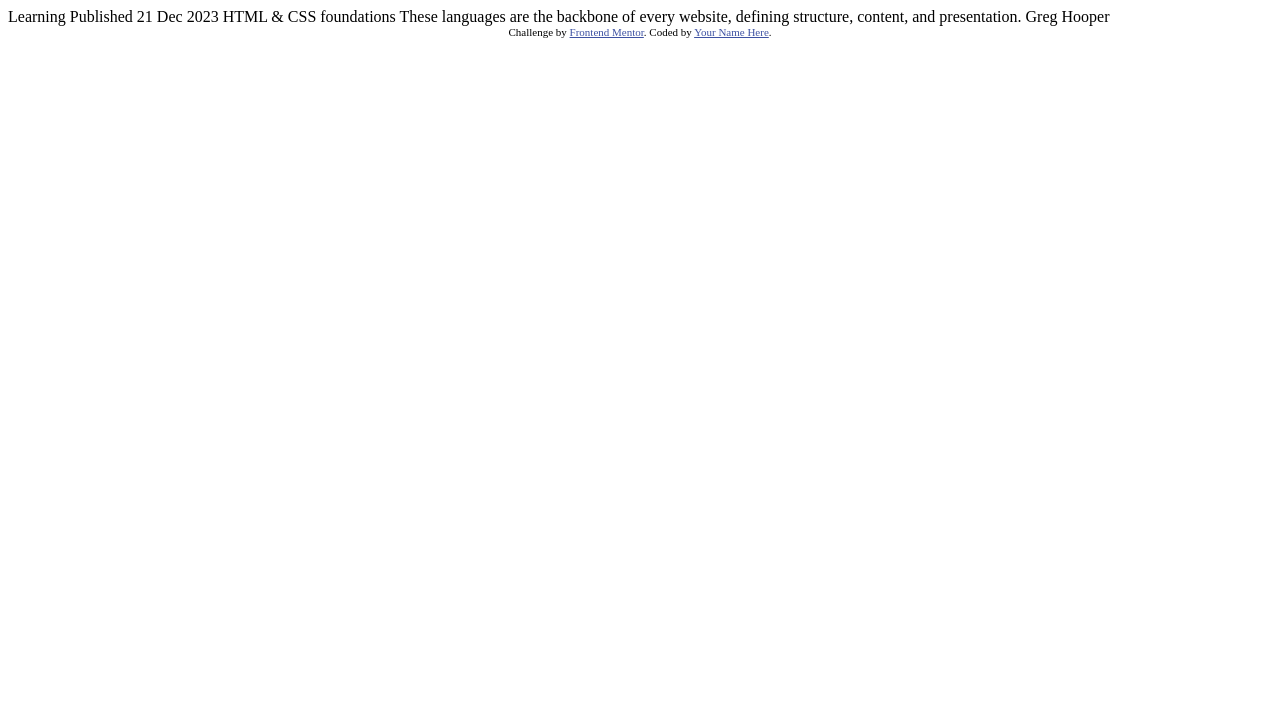
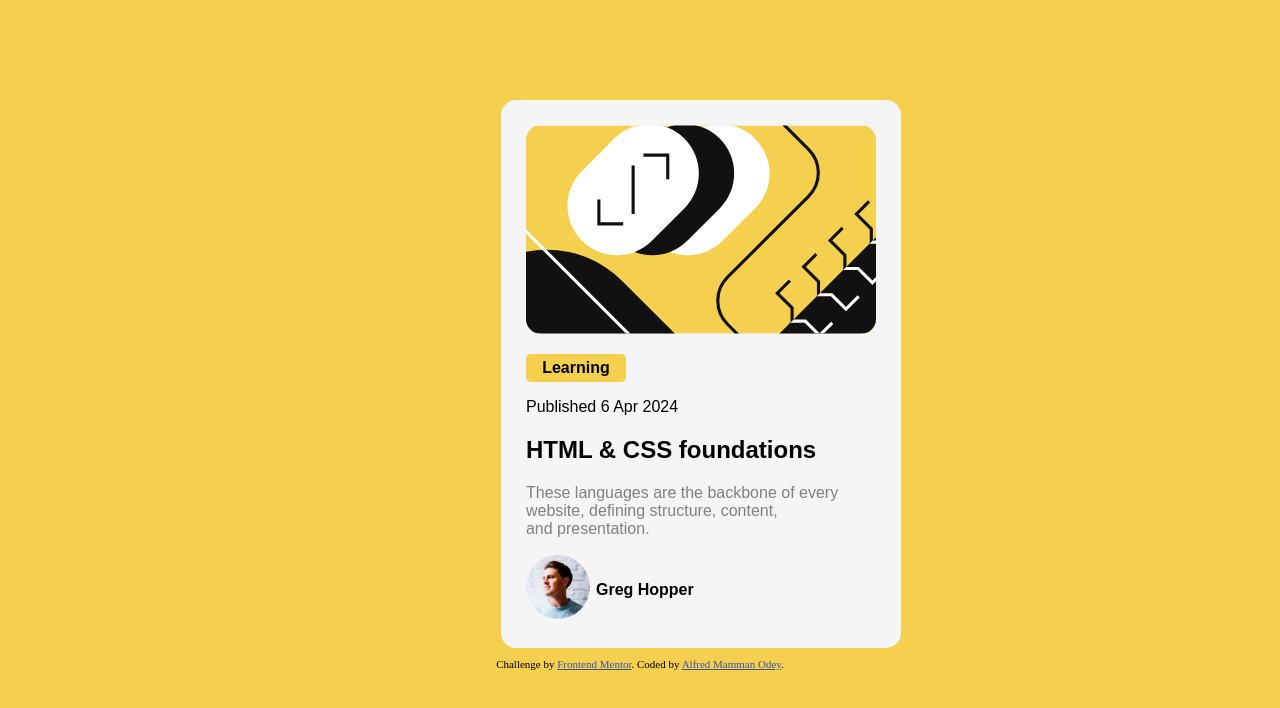
Before and after one commit to AlfredOdey/blog-preview-card-main, a plain HTML site: page index.html in a window 1280 px wide. Drawn offline with Linux system fonts and the light colour scheme.

Commit message:
First commit

```diff
--- a/index.html
+++ b/index.html
@@ -5,30 +5,26 @@
   <meta name="viewport" content="width=device-width, initial-scale=1.0"> <!-- displays site properly based on user's device -->
 
   <link rel="icon" type="image/png" sizes="32x32" href="./assets/images/favicon-32x32.png">
-
+  <link rel="stylesheet" href="style.css">
   <title>Frontend Mentor | Blog preview card</title>
 
-  <!-- Feel free to remove these styles or customise in your own stylesheet 👍 -->
-  <style>
-    .attribution { font-size: 11px; text-align: center; }
-    .attribution a { color: hsl(228, 45%, 44%); }
-  </style>
 </head>
 <body>
-
-  Learning
-
-  Published 21 Dec 2023
-
-  HTML & CSS foundations
-
-  These languages are the backbone of every website, defining structure, content, and presentation.
-
-  Greg Hooper
-
-  <div class="attribution">
+  <header>
+    <section>
+      <img id="headerPic" src="assets/images/illustration-article.svg" alt="Illustration">
+      <p id="paragraph">Learning</p>
+      <p id="paragraph1">Published <time>6 Apr 2024</time></p>
+    </section>
+    <main>
+      <h2>HTML & CSS foundations</h2>
+      <p id="paragraph2">These languages are the backbone of every <br>website, defining structure, content,<br>and presentation.</p>
+      <img id="avatar" src="assets/images/image-avatar.webp" alt="Avatar of Greg Hopper"><p id="paragraph3">Greg Hopper</p>
+    </main>
+  </header>
+  <footer class="attribution">
     Challenge by <a href="https://www.frontendmentor.io?ref=challenge" target="_blank">Frontend Mentor</a>.
-    Coded by <a href="#">Your Name Here</a>.
-  </div>
+    Coded by <a href="#">Alfred Mamman Odey</a>.
+  </footer>
 </body>
 </html>
--- /dev/null
+++ b/style.css
@@ -0,0 +1,72 @@
+body {
+    background-color: hsl(47, 88%, 63%);
+}
+
+p {
+    font-family: Arial;
+}
+
+header {
+    border-radius: 15px;
+    padding: 25px;
+    background-color: whitesmoke;
+    width: 350px;
+    position: relative;
+    left: 39%;
+    margin-top: 100px;
+}
+
+header:hover {
+    box-shadow: 5px 5px;
+    border: solid 1px;
+}
+
+#paragraph {
+    background-color: hsl(47, 88%, 63%);
+    border-radius: 5px;
+    width: 80px;
+    padding: 5px 10px 5px 10px;
+    font-weight: bold;
+    text-align: center;
+}
+#button:focus {
+    border: solid 1px;
+}
+
+#headerPic {
+    border-radius: 15px;
+    width: 350px;
+}
+
+main {
+    font-family: Arial;
+}
+
+#paragraph1 {
+    font-weight: 400;
+}
+
+
+#paragraph2 {
+    color: hsl(0, 0%, 50%);
+}
+#paragraph3 {
+
+    font-weight: 600;
+    position: absolute;
+    left: 95px;
+    bottom: 33px;
+}
+
+#avatar {
+    border-radius: 50px;
+}
+
+.attribution {
+    font-size: 11px;
+    text-align: center;
+    margin-top: 10px;
+}
+.attribution a {
+    color: hsl(228, 45%, 44%);
+}
```
Also changed, not shown: screenshot1.jpg (added), 1 other file.
